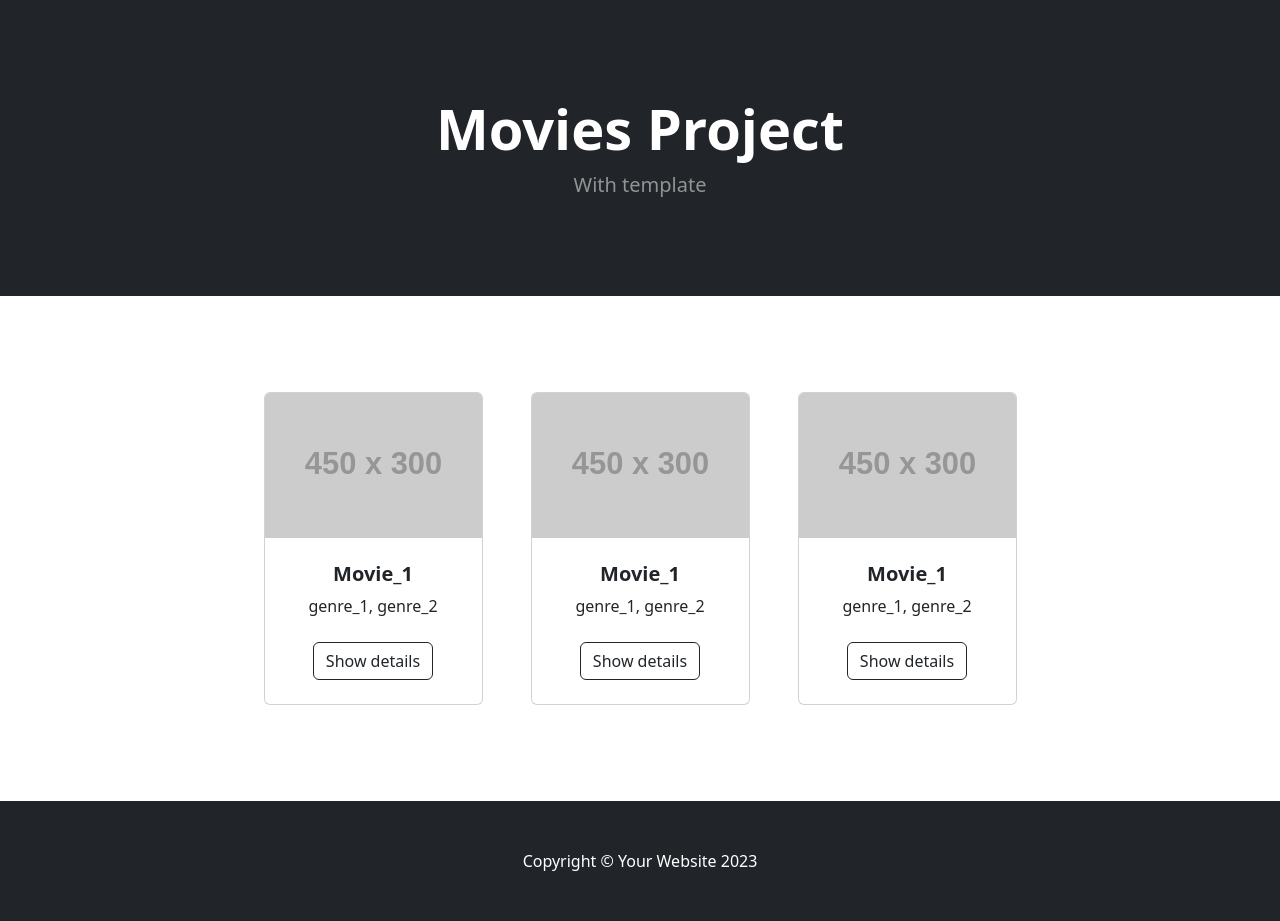
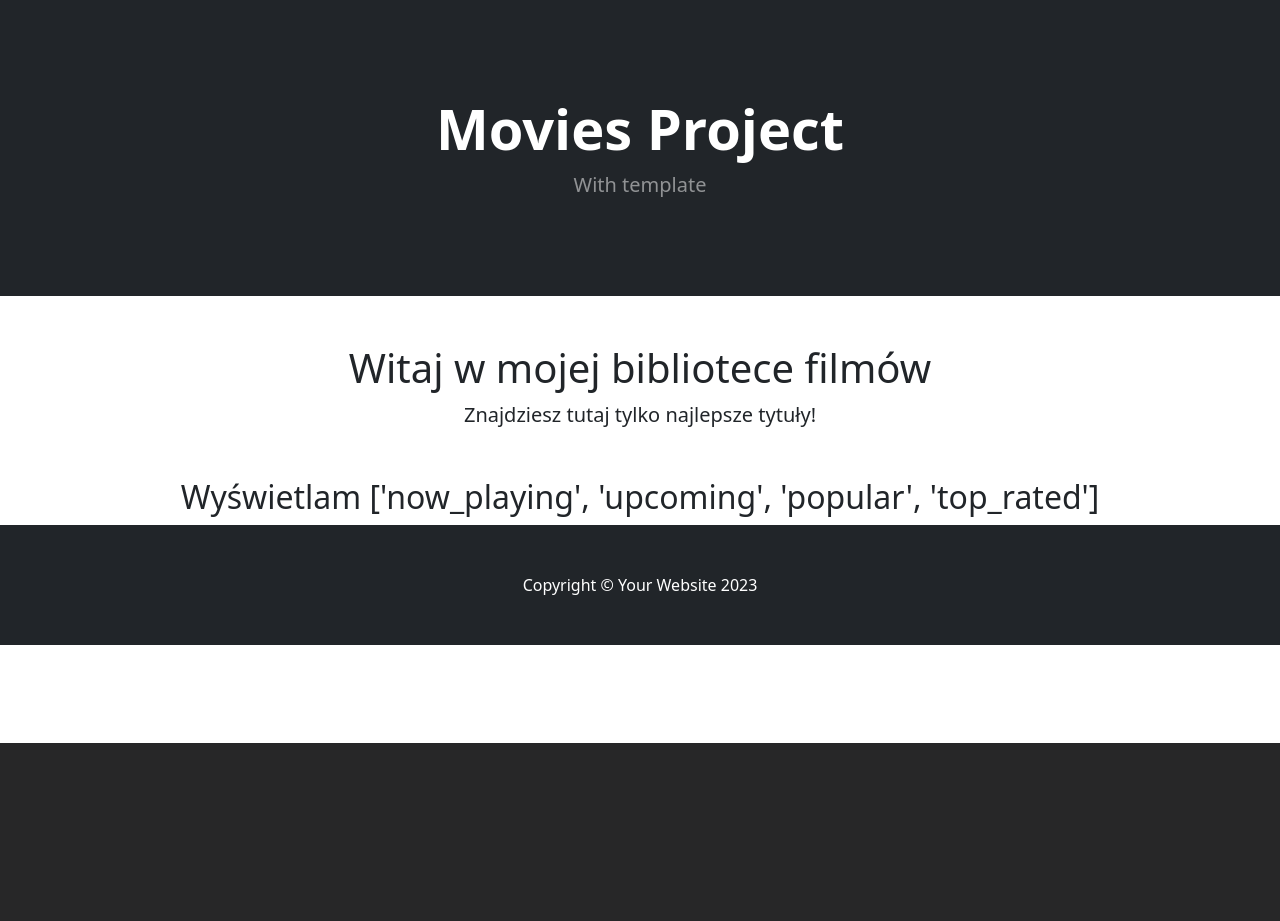
Before and after one commit to KarZyl/movies_catalogue, a Flask app: page / in a window 1280 px wide. Shown: the part 57-978 px from the top of the page. After the commit the page ends 800 px from the top, so only its background shows below. Run offline with Flask 3, Linux system fonts and the light colour scheme; grey boxes labelled with a size stand in for pictures from a placeholder-image service; data that the repository does not hold is empty; some libraries are stand-ins or nearby versions.

Commit message:
Update Movies_project

```diff
--- a/main.py
+++ b/main.py
@@ -1,15 +1,48 @@
-from flask import Flask, render_template
+from flask import Flask, render_template, request
+import tmdb_client
+import random
 
 app = Flask(__name__)
 
-@app.route('/')
-def movies_page():
-    return render_template("index.html")
 
 @app.route('/homepage')
+def movies_gitpage():
+    lists= ["now_playing","upcoming","popular","top_rated"]
+    return render_template("index.html",lists=lists)
+
+@app.route('/')
 def homepage():
-    movies = []
-    return render_template("homepage.html", movies=movies)
+    lists = tmdb_client.get_lists()
+    selected_list = request.args.get('list_type', 'popular')
+    if selected_list in lists:
+        pass
+    else:
+        selected_list = 'popular'
+    movies = tmdb_client.get_movies(how_many=8, list_type=selected_list)
+
+
+    return render_template("homepage.html", movies=movies, current_list=selected_list, lists=lists)
+
+@app.context_processor
+def utility_processor():
+    def tmdb_image_url(path, size):
+        return tmdb_client.get_poster_url(path, size)
+    return {"tmdb_image_url": tmdb_image_url}
+
+@app.route("/movie/<movie_id>")
+def movie_details(movie_id):
+   details = tmdb_client.get_single_movie(movie_id)
+   details["budget"] = tmdb_client.millify(details["budget"])
+   if details["budget"] == "0":
+       details["budget"] = "N/A"
+   cast = tmdb_client.get_single_movie_cast(movie_id)[:8]
+   movies = tmdb_client.get_popular_movies()["results"]
+   random.shuffle(movies)
+   movies=movies[:4]
+   movie_images = tmdb_client.get_movie_images(movie_id)
+   selected_backdrop = random.choice(movie_images['backdrops'])
+   return render_template("movie_details.html", movie=details, cast=cast, movies=movies, selected_backdrop=selected_backdrop)
+
 
 if __name__ == '__main__':
     app.run(debug=True)
--- a/templates/homepage.html
+++ b/templates/homepage.html
@@ -6,16 +6,18 @@
    <div class="col-lg-12 text-center">
        <h1 class="mt-5">Witaj w mojej bibliotece filmów</h1>
        <p class="lead">Znajdziesz tutaj tylko najlepsze tytuły!</p>
+       <h2 class="mt-5">Wyświetlam {{ lists|list }}</h2>
    </div>
+
    {% for movie in movies %}
    <div class="col-lg-3 col-md-6 mb-4">
        <div class="card h-100">
-           <img class="card-img-top" src="http://placehold.it/300x500" alt="">
+           <img class="card-img-top" src={{tmdb_image_url(movie.poster_path,"w780")}} alt="">
            <div class="card-body">
-               <h4 class="card-title">Tytuł filmu</h4>
+               <h4 class="card-title">{{ movie.title }}</h4>
            </div>
            <div class="card-footer text-center">
-               <a href="#" class="btn btn-primary">Pokaż więcej</a>
+            <a href="{{ url_for('movie_details', movie_id=movie.id) }}">Pokaż więcej</a>
            </div>
        </div>
    </div>
--- a/templates/index.html
+++ b/templates/index.html
@@ -26,9 +26,10 @@
                         <li class="nav-item dropdown">
                             <a class="nav-link dropdown-toggle" id="navbarDropdown" href="#" role="button" data-bs-toggle="dropdown" aria-expanded="false">Find</a>
                             <ul class="dropdown-menu" aria-labelledby="navbarDropdown">
-                                <li><a class="dropdown-item" href="#!">Movies</a></li>
+                                {% for list in lists %}
+                                <li><a class="dropdown-item" href="{{ url_for('homepage', list_type="{{list}}" ) }}" class="btn btn-outline-info">{{list}}</a></li>
                                 <li><hr class="dropdown-divider" /></li>
-                                <li><a class="dropdown-item" href="#!">Series</a></li>
+                                {% endfor %}
                             </ul>
                         </li>
                     </ul>
@@ -45,69 +46,29 @@
             </div>
         </header>
         <!-- Page Content -->
+
 <div class="container">
     {% block content %}
-
-        <!-- Section-->
+    <div class="row">
+        <div class="col-lg-12 text-center">
+            <h1 class="mt-5">Witaj w mojej bibliotece filmów</h1>
+            <p class="lead">Znajdziesz tutaj tylko najlepsze tytuły!</p>
+            <h2 class="mt-5">Wyświetlam {{ lists|list }}</h2>
+        </div>
         <section class="py-5">
-            <div class="container px-4 px-lg-5 mt-5">
-                <div class="row gx-4 gx-lg-5 row-cols-2 row-cols-md-3 row-cols-xl-4 justify-content-center">
-                    <div class="col mb-5">
+        {% for movie in movies %}
+        <div class="col-lg-3 col-md-6 mb-4">
             <div class="card h-100">
-                            <!-- Movie image-->
-                            <img class="card-img-top" src="https://dummyimage.com/450x300/dee2e6/6c757d.jpg" alt="..." />
-                            <!-- Movie details-->
-                            <div class="card-body p-4">
-                                <div class="text-center">
-                                    <!-- Movie name-->
-                                    <h5 class="fw-bolder">Movie_1</h5>
-                                    <!-- Movie genre-->
-                                    genre_1, genre_2
+                <img class="card-img-top" src={{tmdb_image_url(movie.poster_path,"w780")}} alt="">
+                <div class="card-body">
+                    <h4 class="card-title">{{ movie.title }}</h4>
                 </div>
-                            </div>
-                            <!-- Movie actions-->
-                            <div class="card-footer p-4 pt-0 border-top-0 bg-transparent">
-                                <div class="text-center"><a class="btn btn-outline-dark mt-auto" href="#">Show details</a></div>
+                <div class="card-footer text-center">
+                 <a href="{{ url_for('movie_details', movie_id=movie.id) }}">Pokaż więcej</a>
                 </div>
             </div>
         </div>
-                           <div class="col mb-5">
-                                <div class="card h-100">
-                                    <!-- Movie image-->
-                                    <img class="card-img-top" src="https://dummyimage.com/450x300/dee2e6/6c757d.jpg" alt="..." />
-                                    <!-- Movie details-->
-                                    <div class="card-body p-4">
-                                        <div class="text-center">
-                                            <!-- Movie name-->
-                                            <h5 class="fw-bolder">Movie_1</h5>
-                                            <!-- Movie genre-->
-                                            genre_1, genre_2
-                                        </div>
-                                    </div>
-                                    <!-- Movie actions-->
-                                    <div class="card-footer p-4 pt-0 border-top-0 bg-transparent">
-                                        <div class="text-center"><a class="btn btn-outline-dark mt-auto" href="#">Show details</a></div>
-                                    </div>
-                                </div>
-                            </div>
-                                    <div class="col mb-5">
-                                        <div class="card h-100">
-                                            <!-- Movie image-->
-                                            <img class="card-img-top" src="https://dummyimage.com/450x300/dee2e6/6c757d.jpg" alt="..." />
-                                            <!-- Movie details-->
-                                            <div class="card-body p-4">
-                                                <div class="text-center">
-                                                    <!-- Movie name-->
-                                                    <h5 class="fw-bolder">Movie_1</h5>
-                                                    <!-- Movie genre-->
-                                                    genre_1, genre_2
-                                                </div>
-                                            </div>
-                                            <!-- Movie actions-->
-                                            <div class="card-footer p-4 pt-0 border-top-0 bg-transparent">
-                                                <div class="text-center"><a class="btn btn-outline-dark mt-auto" href="#">Show details</a></div>
-                                            </div>
-                                        </div>
+        {% endfor %}
      </div>
     </section>
         {% endblock %}
--- /dev/null
+++ b/tmdb_client.py
@@ -0,0 +1,74 @@
+import requests
+import math
+import json
+
+API_TOKEN = "eyJhbGciOiJIUzI1NiJ9.eyJhdWQiOiIxODhiZDgzZWJjYTczMzQ5OWI1OGQyODdmMGY4Y2Q1OCIsInN1YiI6IjY0M2MzNWYxZGExMGYwMWIzYjY0ZTNjZSIsInNjb3BlcyI6WyJhcGlfcmVhZCJdLCJ2ZXJzaW9uIjoxfQ.c67qzVAMHnttsamXTDfj6ci3MY9mLldDHjGapkznkFo"
+
+def get_popular_movies():
+    endpoint = "https://api.themoviedb.org/3/movie/popular"
+    headers = {
+        "Authorization": f"Bearer {API_TOKEN}"
+    }
+    response = requests.get(endpoint, headers=headers)
+    return response.json()
+
+def get_poster_url(poster_api_path, size="w342"):
+    base_url = "https://image.tmdb.org/t/p/"
+    return f"{base_url}{size}/{poster_api_path}"
+
+def get_single_movie(movie_id):
+    endpoint = f"https://api.themoviedb.org/3/movie/{movie_id}"
+    headers = {
+        "Authorization": f"Bearer {API_TOKEN}"
+    }
+    response = requests.get(endpoint, headers=headers)
+    return response.json()
+
+def get_single_movie_cast(movie_id):
+    endpoint = f"https://api.themoviedb.org/3/movie/{movie_id}"
+    headers = {
+        "Authorization": f"Bearer {API_TOKEN}"
+    }
+    response = requests.get(endpoint, headers=headers)
+    return response.json()
+
+def millify(n):
+    millnames = ['',' Thousand',' Million',' Billion',' Trillion']
+    n = float(n)
+    millidx = max(0,min(len(millnames)-1,
+                        int(math.floor(0 if n == 0 else math.log10(abs(n))/3))))
+    return '{:.0f}{}'.format(n / 10**(3 * millidx), millnames[millidx])
+
+def get_single_movie_cast(movie_id):
+    endpoint = f"https://api.themoviedb.org/3/movie/{movie_id}/credits"
+    headers = {
+        "Authorization": f"Bearer {API_TOKEN}"
+    }
+    response = requests.get(endpoint, headers=headers)
+    return response.json()["cast"]
+
+def get_movie_images(movie_id):
+    endpoint = f"https://api.themoviedb.org/3/movie/{movie_id}/images"
+    headers = {
+        "Authorization": f"Bearer {API_TOKEN}"
+    }
+    response = requests.get(endpoint, headers=headers)
+    return response.json()
+
+
+def get_movies_list(list_type):
+    endpoint = f"https://api.themoviedb.org/3/movie/{list_type}"
+    headers = {
+        "Authorization": f"Bearer {API_TOKEN}"
+    }
+    response = requests.get(endpoint, headers=headers)
+    response.raise_for_status()
+    return response.json()
+
+def get_movies(how_many, list_type):
+    data = get_movies_list(list_type)
+    return data["results"][:how_many]
+
+def get_lists():
+    response= ['now_playing','upcoming','popular','top_rated']
+    return response
```
Also changed, not shown: templates/movie_details.html (added, +69 -0 lines), Prt_scr.jpg (deleted). Lines whose indentation alone changed are shown as unchanged.
